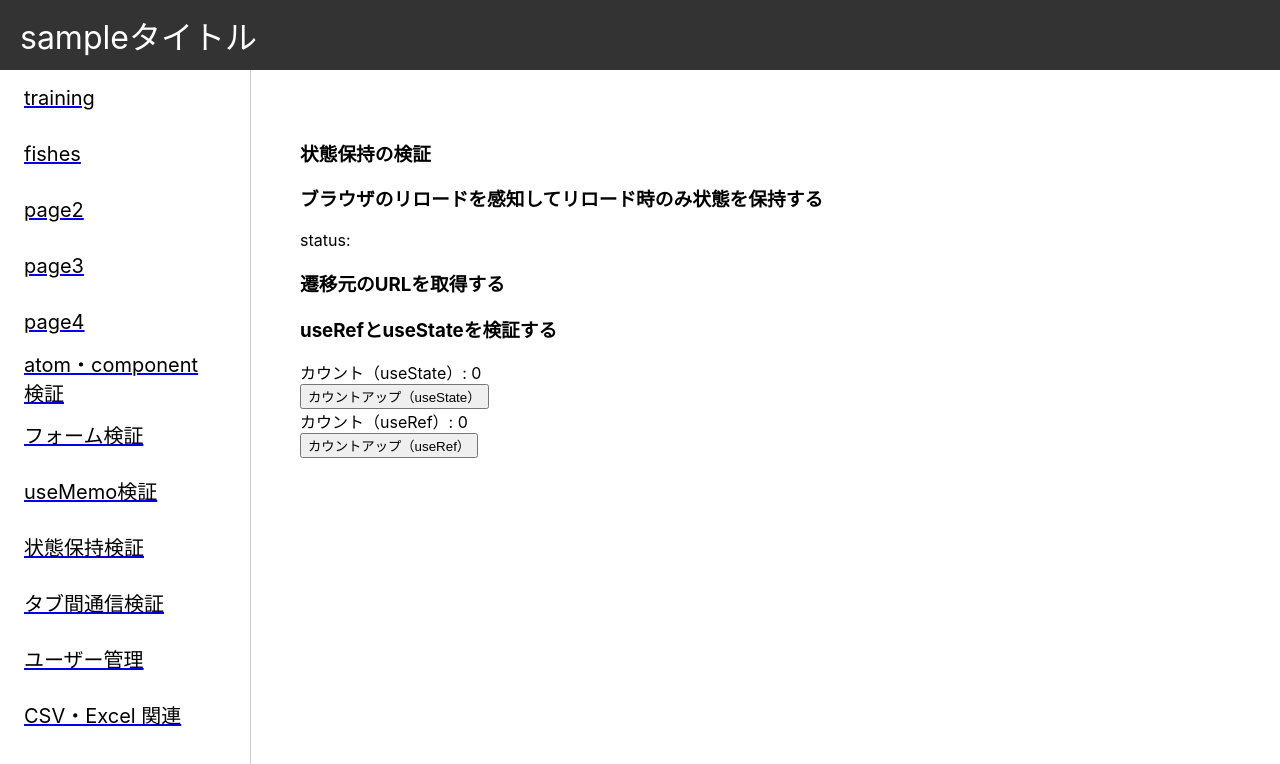
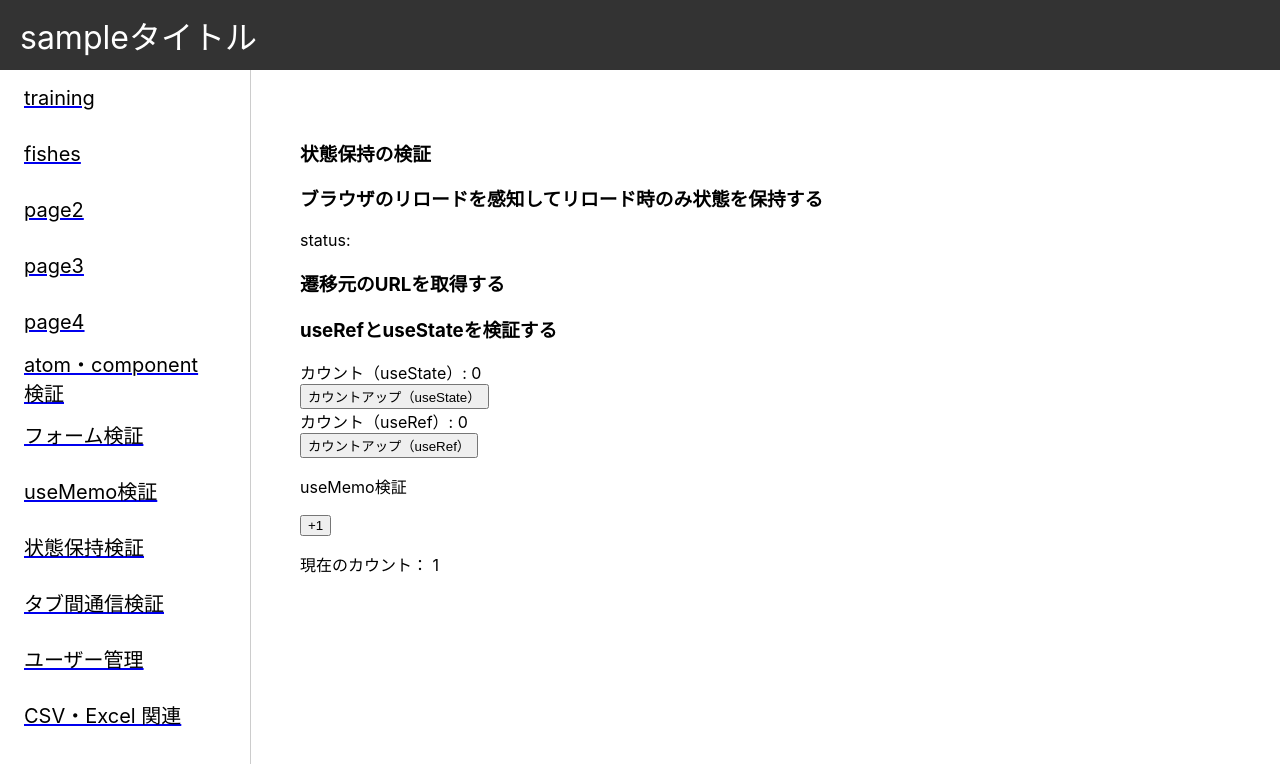
Before and after one commit to Snails8/react-module, a React (Create React App) app in the folder frontend/: page /states in a window 1280 px wide. Shown: the top 764 px of the page. Built offline with nearby package versions, Linux system fonts and the light colour scheme.

Commit message:
add: useMemo検証

```diff
--- a/frontend/src/pages/StatePage/StatePage.tsx
+++ b/frontend/src/pages/StatePage/StatePage.tsx
@@ -1,4 +1,4 @@
-import React, { useEffect, useRef, useState } from "react";
+import React, { memo, useState } from "react";
 import { BasePage } from "../../components/templates/BasePage/BasePage";
 import { useTestUseEffect } from "../../hooks/useTestUseEffect";
 import { useCounter } from "./useCounter.hooks";
@@ -19,7 +19,6 @@ export const StatePage:React.FC = ({
     <>
       <BasePage>
         <h3>状態保持の検証</h3>
-
         <h3>ブラウザのリロードを感知してリロード時のみ状態を保持する</h3>
         <span>status:{reloadText}</span>
 
@@ -34,7 +33,52 @@ export const StatePage:React.FC = ({
           <div>カウント（useRef）: {counter.countRef.current}</div>
           <button onClick={counter.doubleCountRef}>カウントアップ（useRef）</button>
         </div>
+
+        <div>
+          <p>useMemo検証</p>
+          <Parent />
+        </div>
       </BasePage>
     </>
   )
 }
+
+type FizzProps = {
+  isFizz: boolean
+}
+
+const Fizz = (props: FizzProps) => {
+  const {isFizz} = props
+  console.log(`Fizzが再描写されました, isFizz=${isFizz}`)
+
+  return <span>{isFizz ? 'Fizz' : ''}</span>
+}
+
+type BuzzProps = {
+  isBuzz: boolean
+}
+
+const Buzz = memo<BuzzProps>((props) => {
+  const {isBuzz} = props
+  console.log(`Buzzが再描写されました, isBuzz=${isBuzz}`)
+
+  return <span>{isBuzz ? 'Buzz' : ''}</span>
+})
+
+export const Parent = () => {
+  const [count, setCount] = useState(1)
+  const isFizz = count % 3 === 0
+  const isBuzz = count % 5 === 0
+
+  return (
+    <div>
+      <button onClick={() => setCount((c) => c +1 )}>+1</button>
+      <p>{`現在のカウント： ${count}`}</p>
+
+      <p>
+        <Fizz isFizz={isFizz} />
+        <Buzz isBuzz={isBuzz} />
+      </p>
+    </div>
+  )
+}
```
Lines whose indentation alone changed are shown as unchanged.
